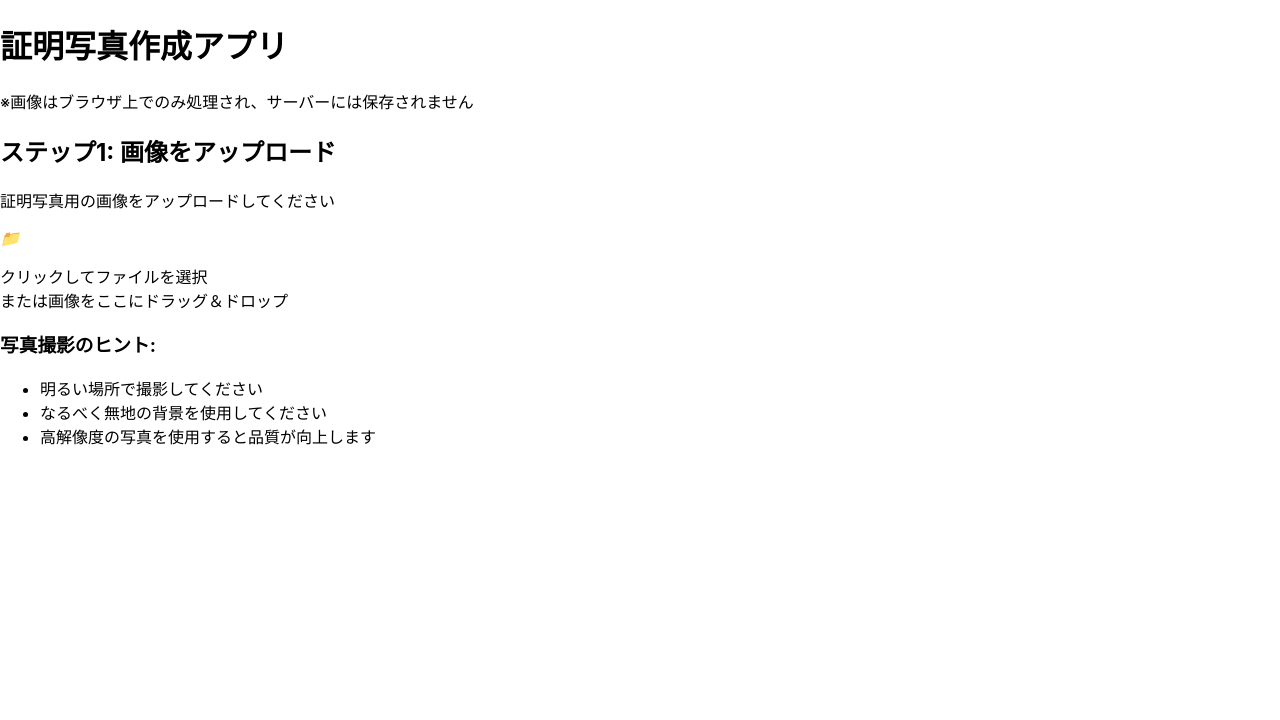
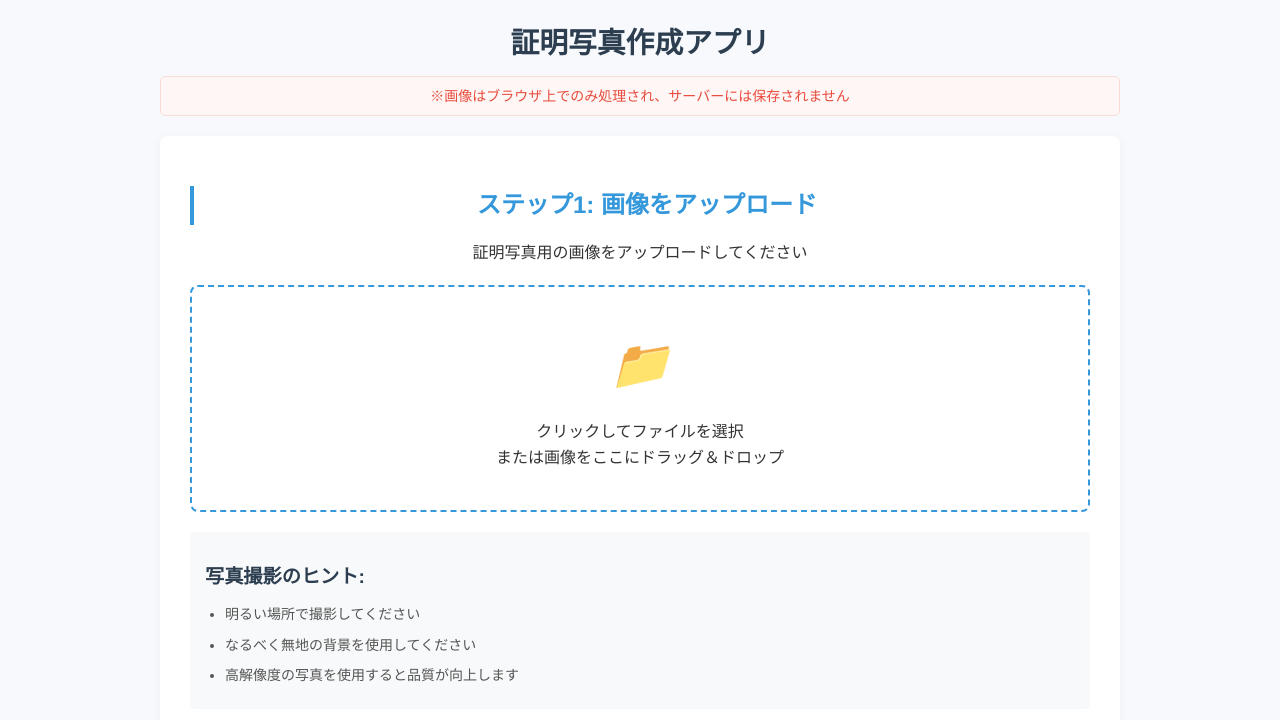
Before and after one commit to torusk/id-photo-app, a React (Create React App) app: page / in a window 1280 px wide. Shown: the top 720 px of the page. Built offline with nearby package versions, Linux system fonts and the light colour scheme.

Commit message:
CSSを完全化！

```diff
--- a/src/App.css
+++ b/src/App.css
@@ -1,5 +1,365 @@
-/* src/App.css 追加スタイル */
-/* 既存のCSSファイルの末尾に以下を追加してください */
+/* Base styles */
+* {
+  box-sizing: border-box;
+  margin: 0;
+  padding: 0;
+}
+
+body {
+  font-family: "Helvetica Neue", "Hiragino Sans", "Hiragino Kaku Gothic ProN",
+    "Meiryo", sans-serif;
+  line-height: 1.6;
+  color: #333;
+  background-color: #f7f9fc;
+}
+
+.app-container {
+  max-width: 1000px;
+  margin: 0 auto;
+  padding: 20px;
+}
+
+h1 {
+  text-align: center;
+  color: #2c3e50;
+  margin-bottom: 10px;
+  font-size: 1.8rem;
+}
+
+h2 {
+  color: #3498db;
+  margin: 20px 0 15px;
+  padding-left: 10px;
+  border-left: 4px solid #3498db;
+  font-size: 1.5rem;
+}
+
+h3 {
+  color: #2c3e50;
+  margin: 15px 0 10px;
+  font-size: 1.2rem;
+}
+
+/* プライバシー通知 */
+.privacy-notice {
+  text-align: center;
+  color: #e74c3c;
+  font-size: 14px;
+  margin-bottom: 20px;
+  padding: 8px;
+  background-color: #fff6f6;
+  border: 1px solid #fadbd8;
+  border-radius: 5px;
+}
+
+/* エラーメッセージ */
+.error-message {
+  text-align: center;
+  color: #e74c3c;
+  font-size: 14px;
+  margin-bottom: 20px;
+  padding: 12px;
+  background-color: #fff6f6;
+  border: 1px solid #fadbd8;
+  border-radius: 5px;
+  font-weight: bold;
+}
+
+/* ローディングスピナー */
+.loading {
+  position: fixed;
+  top: 0;
+  left: 0;
+  width: 100%;
+  height: 100%;
+  background-color: rgba(255, 255, 255, 0.8);
+  display: flex;
+  flex-direction: column;
+  justify-content: center;
+  align-items: center;
+  z-index: 1000;
+}
+
+.spinner {
+  width: 50px;
+  height: 50px;
+  border: 5px solid #f3f3f3;
+  border-top: 5px solid #3498db;
+  border-radius: 50%;
+  animation: spin 1s linear infinite;
+  margin-bottom: 15px;
+}
+
+@keyframes spin {
+  0% {
+    transform: rotate(0deg);
+  }
+  100% {
+    transform: rotate(360deg);
+  }
+}
+
+.loading-text {
+  font-size: 18px;
+  color: #333;
+}
+
+/* ステップ1: アップロードコンテナ */
+.upload-container {
+  background-color: white;
+  padding: 30px;
+  margin-bottom: 20px;
+  border-radius: 8px;
+  text-align: center;
+  box-shadow: 0 2px 10px rgba(0, 0, 0, 0.05);
+}
+
+.upload-area {
+  border: 2px dashed #3498db;
+  border-radius: 8px;
+  padding: 40px 20px;
+  margin: 20px 0;
+  cursor: pointer;
+  transition: all 0.3s ease;
+}
+
+.upload-area:hover {
+  background-color: #f5f9ff;
+  border-color: #2980b9;
+}
+
+.upload-icon {
+  font-size: 48px;
+  color: #3498db;
+  display: block;
+  margin-bottom: 15px;
+}
+
+.tips-container {
+  text-align: left;
+  margin-top: 20px;
+  padding: 15px;
+  background-color: #f8f9fa;
+  border-radius: 5px;
+}
+
+.tips-container ul {
+  padding-left: 20px;
+}
+
+.tips-container li {
+  margin-bottom: 8px;
+  font-size: 14px;
+  color: #555;
+}
+
+/* ステップ2: テンプレート選択 */
+.template-container {
+  background-color: white;
+  padding: 20px;
+  border-radius: 8px;
+  text-align: center;
+  box-shadow: 0 2px 10px rgba(0, 0, 0, 0.05);
+  margin-bottom: 20px;
+}
+
+.templates-grid {
+  display: flex;
+  flex-wrap: wrap;
+  justify-content: center;
+  gap: 20px;
+  margin: 30px 0;
+}
+
+.template-button {
+  padding: 20px 15px;
+  background-color: #3498db;
+  color: white;
+  border: none;
+  border-radius: 8px;
+  cursor: pointer;
+  transition: all 0.3s ease;
+  width: 220px;
+  height: 120px;
+  display: flex;
+  flex-direction: column;
+  justify-content: center;
+  box-shadow: 0 4px 6px rgba(0, 0, 0, 0.1);
+}
+
+.template-button:hover {
+  background-color: #2980b9;
+  transform: translateY(-2px);
+  box-shadow: 0 6px 8px rgba(0, 0, 0, 0.15);
+}
+
+.template-name {
+  font-size: 18px;
+  font-weight: bold;
+  margin-bottom: 10px;
+}
+
+.template-size {
+  font-size: 14px;
+  opacity: 0.9;
+}
+
+/* ステップ3: クロップ */
+.crop-container {
+  background-color: white;
+  padding: 20px;
+  border-radius: 8px;
+  box-shadow: 0 2px 10px rgba(0, 0, 0, 0.05);
+  margin-bottom: 20px;
+}
+
+.zoom-control {
+  display: flex;
+  align-items: center;
+  gap: 10px;
+  margin: 15px 0;
+  justify-content: center;
+}
+
+.zoom-control input[type="range"] {
+  width: 250px;
+  height: 8px;
+  -webkit-appearance: none;
+  appearance: none;
+  background: #ddd;
+  outline: none;
+  border-radius: 4px;
+}
+
+.zoom-control input[type="range"]::-webkit-slider-thumb {
+  -webkit-appearance: none;
+  appearance: none;
+  width: 18px;
+  height: 18px;
+  background: #3498db;
+  cursor: pointer;
+  border-radius: 50%;
+}
+
+.stage-container {
+  border: 1px solid #ddd;
+  padding: 10px;
+  margin: 20px 0;
+  border-radius: 5px;
+  background-color: #f9f9f9;
+  overflow: hidden;
+  display: flex;
+  justify-content: center;
+}
+
+.crop-tips {
+  text-align: left;
+  margin: 20px 0;
+  padding: 15px;
+  background-color: #f8f9fa;
+  border-radius: 5px;
+  border-left: 4px solid #3498db;
+}
+
+.crop-tips ul {
+  padding-left: 20px;
+}
+
+.crop-tips li {
+  margin-bottom: 8px;
+  font-size: 14px;
+  color: #555;
+}
+
+/* ステップ4: 結果 */
+.result-container {
+  background-color: white;
+  padding: 20px;
+  border-radius: 8px;
+  box-shadow: 0 2px 10px rgba(0, 0, 0, 0.05);
+  margin-bottom: 20px;
+}
+
+.result-images {
+  margin: 20px 0;
+  display: flex;
+  justify-content: center;
+}
+
+.layout-info {
+  text-align: center;
+  margin-top: 10px;
+  color: #666;
+  font-size: 14px;
+}
+
+.print-instructions {
+  margin: 20px 0;
+  padding: 15px;
+  background-color: #f8f9fa;
+  border-radius: 5px;
+  text-align: left;
+}
+
+.print-instructions ol {
+  padding-left: 20px;
+}
+
+.print-instructions li {
+  margin-bottom: 8px;
+  font-size: 14px;
+  color: #555;
+}
+
+/* ボタン共通スタイル */
+.button-container {
+  display: flex;
+  gap: 15px;
+  justify-content: center;
+  margin: 25px 0 10px;
+}
+
+.crop-button,
+.download-button {
+  background-color: #2ecc71;
+  color: white;
+  padding: 12px 24px;
+  border: none;
+  border-radius: 5px;
+  cursor: pointer;
+  transition: all 0.3s ease;
+  font-size: 16px;
+  font-weight: bold;
+  min-width: 180px;
+}
+
+.crop-button:hover,
+.download-button:hover {
+  background-color: #27ae60;
+  transform: translateY(-2px);
+  box-shadow: 0 4px 8px rgba(0, 0, 0, 0.1);
+}
+
+.back-button,
+.reset-button {
+  background-color: #e74c3c;
+  color: white;
+  padding: 12px 24px;
+  border: none;
+  border-radius: 5px;
+  cursor: pointer;
+  transition: all 0.3s ease;
+  font-size: 16px;
+  font-weight: bold;
+  min-width: 180px;
+}
+
+.back-button:hover,
+.reset-button:hover {
+  background-color: #c0392b;
+  transform: translateY(-2px);
+  box-shadow: 0 4px 8px rgba(0, 0, 0, 0.1);
+}
 
 /* 実際のサイズでの表示用スタイル */
 .actual-size-container {
@@ -33,7 +393,40 @@
   color: #555;
 }
 
-/* レスポンシブ調整 */
+/* レスポンシブデザイン */
+@media (max-width: 768px) {
+  .app-container {
+    padding: 15px 10px;
+  }
+
+  .templates-grid {
+    flex-direction: column;
+    align-items: center;
+  }
+
+  .template-button {
+    width: 90%;
+    max-width: 280px;
+  }
+
+  .button-container {
+    flex-direction: column;
+    gap: 10px;
+  }
+
+  .crop-button,
+  .download-button,
+  .back-button,
+  .reset-button {
+    width: 100%;
+  }
+
+  .zoom-control input[type="range"] {
+    width: 180px;
+  }
+}
+
+/* レスポンシブ調整（追加分） */
 @media (max-width: 600px) {
   .actual-size-info {
     font-size: 12px;
```
